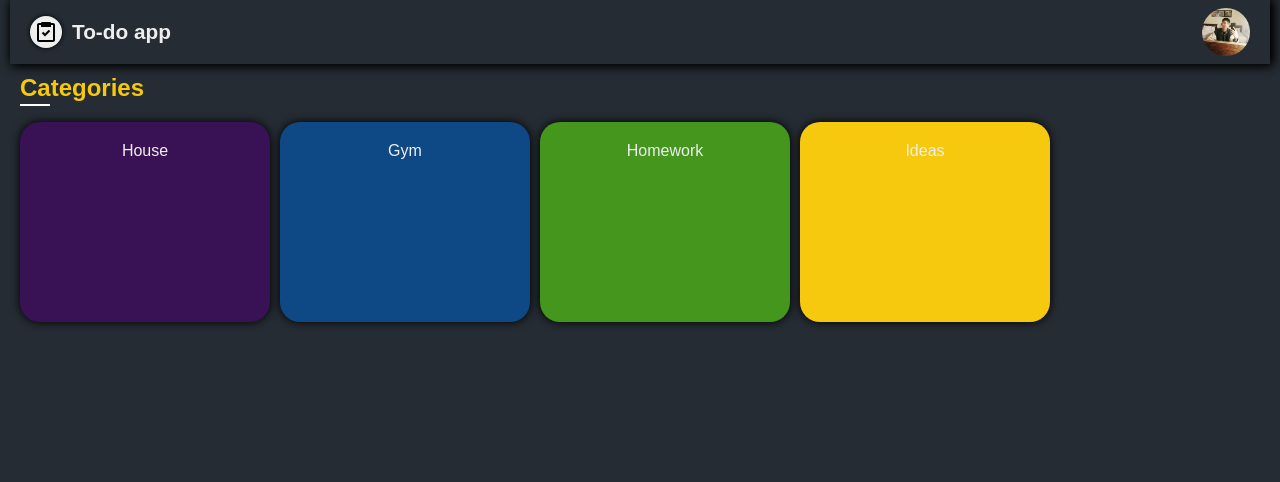
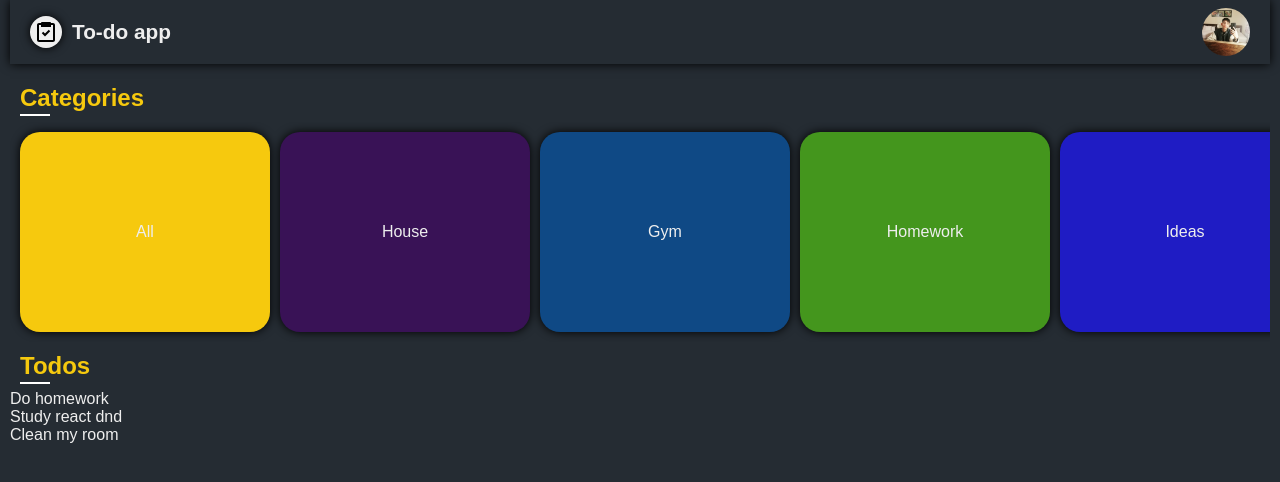
Before and after one commit to juandsoto/react-firebase-task-app, a React (Vite) app: page / in a window 1280 px wide. Shown: the top 482 px of the page. Built offline with nearby package versions, Linux system fonts and the light colour scheme; a web font is replaced by a local one.

Commit message:
category filtering implemented

```diff
--- a/package.json
+++ b/package.json
@@ -9,6 +9,7 @@
   "dependencies": {
     "firebase": "^9.6.3",
     "react": "^17.0.2",
+    "react-dnd": "^14.0.5",
     "react-dom": "^17.0.2"
   },
   "devDependencies": {
--- a/src/App.tsx
+++ b/src/App.tsx
@@ -1,12 +1,16 @@
 import Header from './components/Header';
 import { CategoryList } from './components/Categories';
 import './app.css';
+import { TodoList } from './components/Todos';
+import { useState } from 'react';
 const App = () => {
+	const [currentCtg, setCurrentCtg] = useState('0');
 	return (
 		<div className='app'>
 			<Header />
-			<main>
-				<CategoryList />
+			<main className='main'>
+				<CategoryList setCurrentCtg={setCurrentCtg} />
+				<TodoList currentCtg={currentCtg} />
 			</main>
 		</div>
 	);
--- a/src/app.css
+++ b/src/app.css
@@ -1,6 +1,27 @@
+h2 {
+	position: relative;
+	color: var(--yellow-color);
+	margin: var(--margin);
+}
+
+h2::before {
+	position: absolute;
+	content: '';
+	left: 0;
+	bottom: -4px;
+	width: 30px;
+	height: 2px;
+	background-color: #fff;
+}
+
 .app {
 	min-height: 100vh;
-	padding: 0 10px;
+	padding: 0 var(--padding);
 	background-color: var(--main-bg-color);
 	color: var(--text-color);
 }
+
+.main {
+	display: flex;
+	flex-direction: column;
+}
--- a/src/assets/data.ts
+++ b/src/assets/data.ts
@@ -2,6 +2,13 @@ export interface ICategory {
 	id: string;
 	name: string;
 	backgroundColor: string;
+}
+
+export interface ITodo {
+	id: string;
+	title: string;
+	category: string;
+	status: 'pending' | 'started' | 'completed';
 }
 
 export const categories: ICategory[] = [
@@ -23,6 +30,27 @@ export const categories: ICategory[] = [
 	{
 		id: '4',
 		name: 'ideas',
-		backgroundColor: '#f6c90e'
+		backgroundColor: '#1f1cc4'
 	}
 ];
+
+export const todos: ITodo[] = [
+	{
+		id: '1',
+		title: 'Do homework',
+		category: '3',
+		status: 'pending'
+	},
+	{
+		id: '2',
+		title: 'Study react dnd',
+		category: '3',
+		status: 'started'
+	},
+	{
+		id: '3',
+		title: 'Clean my room',
+		category: '1',
+		status: 'completed'
+	}
+];
--- a/src/components/Categories/Category.tsx
+++ b/src/components/Categories/Category.tsx
@@ -2,12 +2,20 @@ import { ICategory } from '../../assets/data';
 
 import styles from '../../styles/Category.module.css';
 
-const Category = (category: ICategory) => {
-	const { name, backgroundColor } = category;
+interface Props extends ICategory {
+	setCurrentCtg: React.Dispatch<React.SetStateAction<string>>;
+}
+
+const Category = (category: Props) => {
+	const { id, name, backgroundColor, setCurrentCtg } = category;
 	return (
-		<div style={{ backgroundColor }} className={styles.category}>
+		<button
+			onClick={() => setCurrentCtg(id)}
+			style={{ backgroundColor }}
+			className={styles.category}
+		>
 			{name}
-		</div>
+		</button>
 	);
 };
 
--- a/src/components/Categories/CategoryList.tsx
+++ b/src/components/Categories/CategoryList.tsx
@@ -1,15 +1,29 @@
 import styles from '../../styles/CategoryList.module.css';
 
 import { categories } from '../../assets/data';
-import { Category } from '.';
+import Category from './Category';
 
-const CategoryList = () => {
+interface Props {
+	setCurrentCtg: React.Dispatch<React.SetStateAction<string>>;
+}
+
+const CategoryList = (props: Props) => {
+	const { setCurrentCtg } = props;
+
 	return (
 		<section id='categories'>
 			<h2>Categories</h2>
 			<div className={styles.categoryList}>
+				<Category
+					setCurrentCtg={setCurrentCtg}
+					{...{ id: '0', name: 'all', backgroundColor: '#f6c90e' }}
+				/>
 				{categories.map(category => (
-					<Category key={category.id} {...category} />
+					<Category
+						setCurrentCtg={setCurrentCtg}
+						key={category.id}
+						{...category}
+					/>
 				))}
 			</div>
 		</section>
--- a/src/components/Todos/TodoList.tsx
+++ b/src/components/Todos/TodoList.tsx
@@ -1,5 +1,22 @@
-const TodoList = () => {
-	return <div>TodoList</div>;
+import { todos } from '../../assets/data';
+
+interface Props {
+	currentCtg: string;
+}
+
+const TodoList = (props: Props) => {
+	const { currentCtg } = props;
+
+	return (
+		<section id='todos'>
+			<h2>Todos</h2>
+			{todos
+				.filter(todo => todo.category === currentCtg || currentCtg === '0')
+				.map(todo => {
+					return <p key={todo.id}>{todo.title}</p>;
+				})}
+		</section>
+	);
 };
 
 export default TodoList;
--- a/src/index.css
+++ b/src/index.css
@@ -13,6 +13,10 @@
 	--gray-color: #3a4750;
 	--yellow-color: #f6c90e;
 	--text-color: #eeeeee;
+	--margin: 10px;
+	--padding: 10px;
+	--gap: 10px;
+	--box-shadow: 0 0 10px black;
 }
 
 body {
--- a/src/styles/Category.module.css
+++ b/src/styles/Category.module.css
@@ -1,10 +1,16 @@
 .category {
-	min-width: 250px;
-	width: 250px;
+	display: block;
+	border: 0;
+	color: inherit;
+	font: inherit;
+	line-height: normal;
+	flex: 1 0 250px;
 	min-height: 200px;
-	padding: 20px;
+	padding: calc(var(--padding) + 10px);
 	border-radius: 20px;
 	text-transform: capitalize;
 	text-align: center;
-	box-shadow: 0 0 10px black;
+	box-shadow: var(--box-shadow);
+	cursor: pointer;
+	-webkit-tap-highlight-color: rgba(0, 0, 0, 0);
 }
--- a/src/styles/CategoryList.module.css
+++ b/src/styles/CategoryList.module.css
@@ -1,25 +1,11 @@
-h2 {
-	position: relative;
-	color: var(--yellow-color);
-	margin: 10px;
-}
-
-h2::before {
-	position: absolute;
-	content: '';
-	left: 0;
-	bottom: -4px;
-	width: 30px;
-	height: 2px;
-	background-color: #fff;
-}
 .categoryList {
 	display: flex;
-	padding: 10px;
-	gap: 10px;
 	justify-content: start;
 	align-items: center;
 	overflow-x: scroll;
+	padding: var(--padding);
+	margin: 0;
+	gap: var(--gap);
 	cursor: grab;
 }
 
--- a/src/styles/Header.module.css
+++ b/src/styles/Header.module.css
@@ -2,11 +2,11 @@
 	height: 4rem;
 	display: flex;
 	padding: 4px 20px;
-	margin-bottom: 10px;
+	margin-bottom: var(--margin);
 	justify-content: space-between;
 	align-items: center;
 	background-color: var(--main-bg-color);
-	box-shadow: 2px 2px 10px black, 2px -2px 10px black;
+	box-shadow: var(--box-shadow);
 }
 .logo {
 	display: flex;
@@ -18,9 +18,9 @@
 	height: 2rem;
 	padding: 4px;
 	background-color: var(--text-color);
-	margin-right: 10px;
+	margin-right: var(--margin);
 	border-radius: 50px;
-	box-shadow: 0 0 5px black;
+	box-shadow: var(--box-shadow);
 }
 
 .img > img {
```
Also changed, not shown: 1 other file (tests, documents, lock files or other folders).
